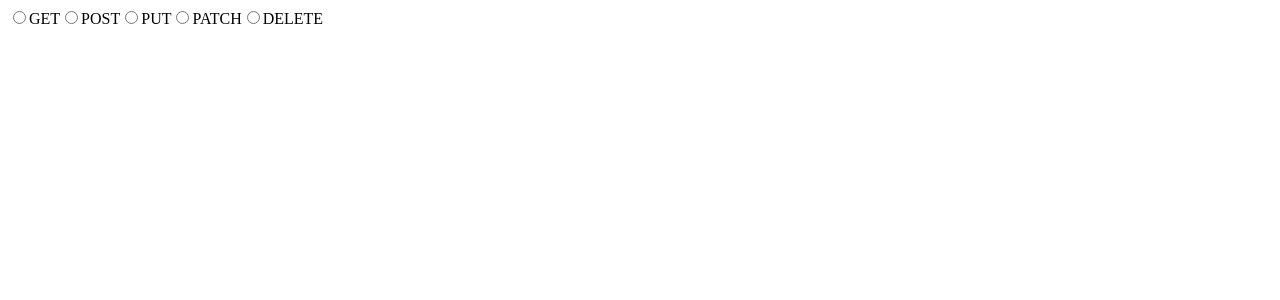
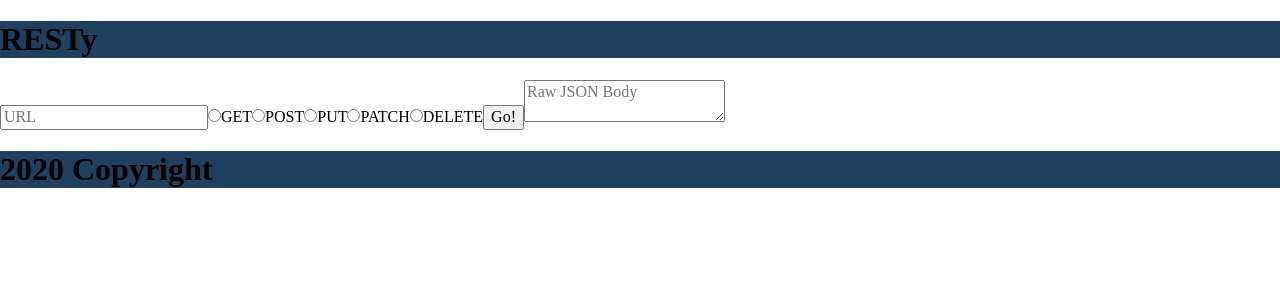
Before and after one commit to samSterns/RESTy, a React app: page / in a window 1280 px wide. Shown: the top 300 px of the page. Built offline with nearby package versions, Linux system fonts and the light colour scheme.

Commit message:
form is working holds in state

```diff
--- a/package.json
+++ b/package.json
@@ -25,6 +25,7 @@
   "author": "",
   "license": "ISC",
   "dependencies": {
+    "normalize.css": "^8.0.1",
     "react": "^16.12.0",
     "react-dom": "^16.12.0"
   },
--- a/src/components/App.js
+++ b/src/components/App.js
@@ -1,12 +1,19 @@
 import React from 'react';
 import Resty from './container/Resty';
+import Header from './Header/Header.js';
+import Footer from './Footer/Footer.js';
+import 'normalize.css';
 
 export default function App() {
 
 
   return (
-    <Resty />
+    <div>
+      <Header />
+      <Resty />
+      <Footer />
+    </div>
+
   );
 
 }
-// header and footer brought in here because they dont need state
--- a/src/components/Footer/Footer.js
+++ b/src/components/Footer/Footer.js
@@ -0,0 +1,12 @@
+import React from 'react';
+
+
+const Footer = () => (
+  <div id="footer">
+    <footer>
+      <h1>2020 Copyright</h1>
+    </footer>
+  </div>
+);
+
+export default Footer;
--- a/src/components/Form/Form.js
+++ b/src/components/Form/Form.js
@@ -2,10 +2,11 @@ import React from 'react';
 import PropTypes from 'prop-types';
 
 
-const Form = ({ handleChange }) => {
+const Form = ({ handleChange, url }) => {
   return (
     <form>
       <label>
+        <input type="text" id="url-text-area" name="url" placeholder="URL" value={url} onChange={handleChange}></input>
         <input type="radio" name="method" value="GET" onChange={handleChange}></input>
         <span>GET</span>
       </label>
@@ -24,6 +25,10 @@ const Form = ({ handleChange }) => {
       <label>
         <input type="radio" name="method" value="DELETE" onChange={handleChange}></input>
         <span>DELETE</span>
+        <label>
+          <button type="submit" onChange={handleChange}>Go!</button>
+        </label>
+        <textarea placeholder="Raw JSON Body" name="requestBody" onChange={handleChange}></textarea>
       </label>
     </form>
   );
--- /dev/null
+++ b/src/components/Header/Header.css
@@ -0,0 +1,3 @@
+h1 {
+    background-color: #204060;
+}
--- /dev/null
+++ b/src/components/Header/Header.js
@@ -0,0 +1,12 @@
+import React from 'react';
+import styles from './Header.css';
+
+
+const Header = () => (
+  <header className={styles}>
+    <h1>RESTy</h1>
+  </header>
+
+);
+
+export default Header;
--- a/src/components/container/Resty.js
+++ b/src/components/container/Resty.js
@@ -8,7 +8,6 @@ export default class Resty extends Component {
       url: '',
       method: '',
       response: '',
-
     }
 
     handleChange = (event) => {
@@ -20,7 +19,9 @@ export default class Resty extends Component {
 
       return (
         <>
-          <Form handleChange={this.handleChange} />
+          <Form
+            handleChange={this.handleChange}
+            url={this.state.url}/>
         </>
       );
     }
```
Also changed, not shown: src/components/Footer/Footer.css (added), 1 other file (tests, documents, lock files or other folders).
